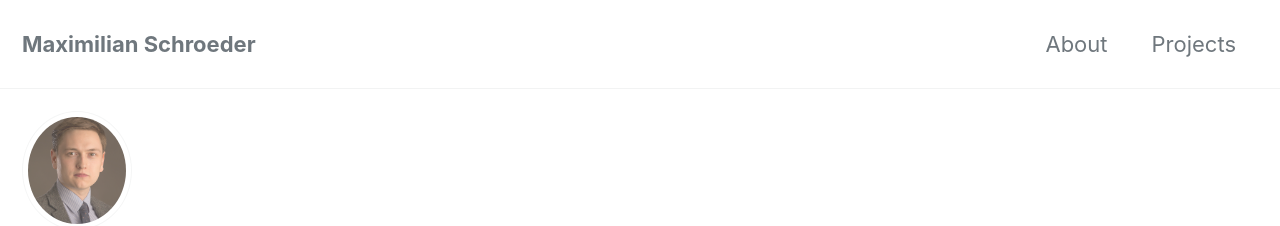
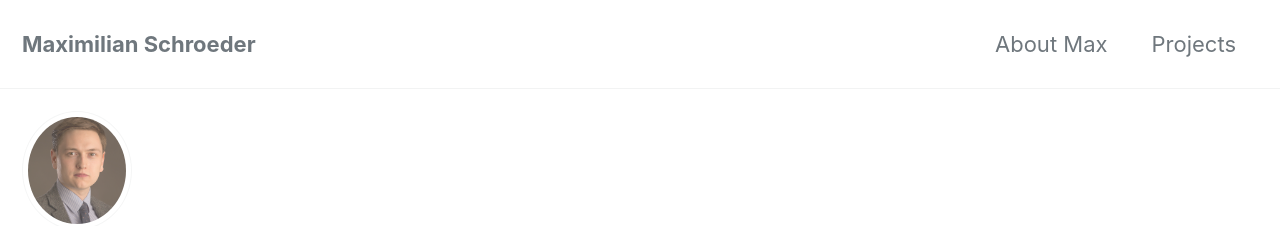
Before and after one commit to MaximilianSchroeder/MaximilianSchroeder.github.io, a Jekyll site: the page built from index.html, in a window 1280 px wide and 900 px high. Shown: the top 226 px of the window. Built offline with Jekyll 4.4.1, drawn with Linux system fonts in a browser that asks for light colours; cached includes are drawn as plain includes; nearby versions of some CDN libraries; the list of posts is cut into pages by our own code.

Commit message:
new git page

```diff
--- a/_data/navigation.yml
+++ b/_data/navigation.yml
@@ -1,6 +1,6 @@
 # main links
 main:
-  - title: "About"
+  - title: "About Max"
     url: /about/
   - title: "Projects"
     url: /projects/
--- a/_pages/about.md
+++ b/_pages/about.md
@@ -1,7 +1,8 @@
 ---
-title: "About"
+title: "About Max"
 permalink: /about/
 header:
   image: "/images/road.jpg"
 ---
+
   I am
```
